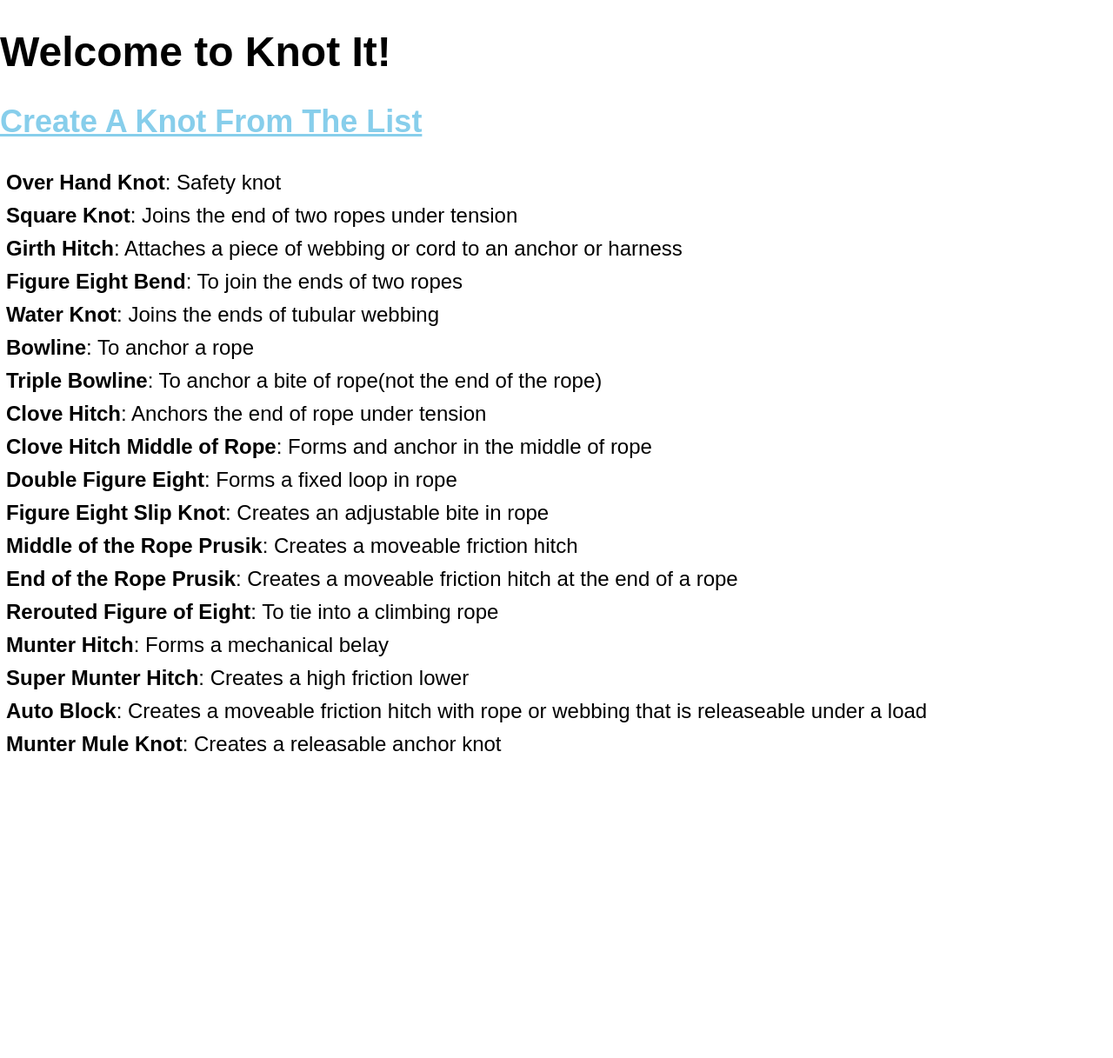
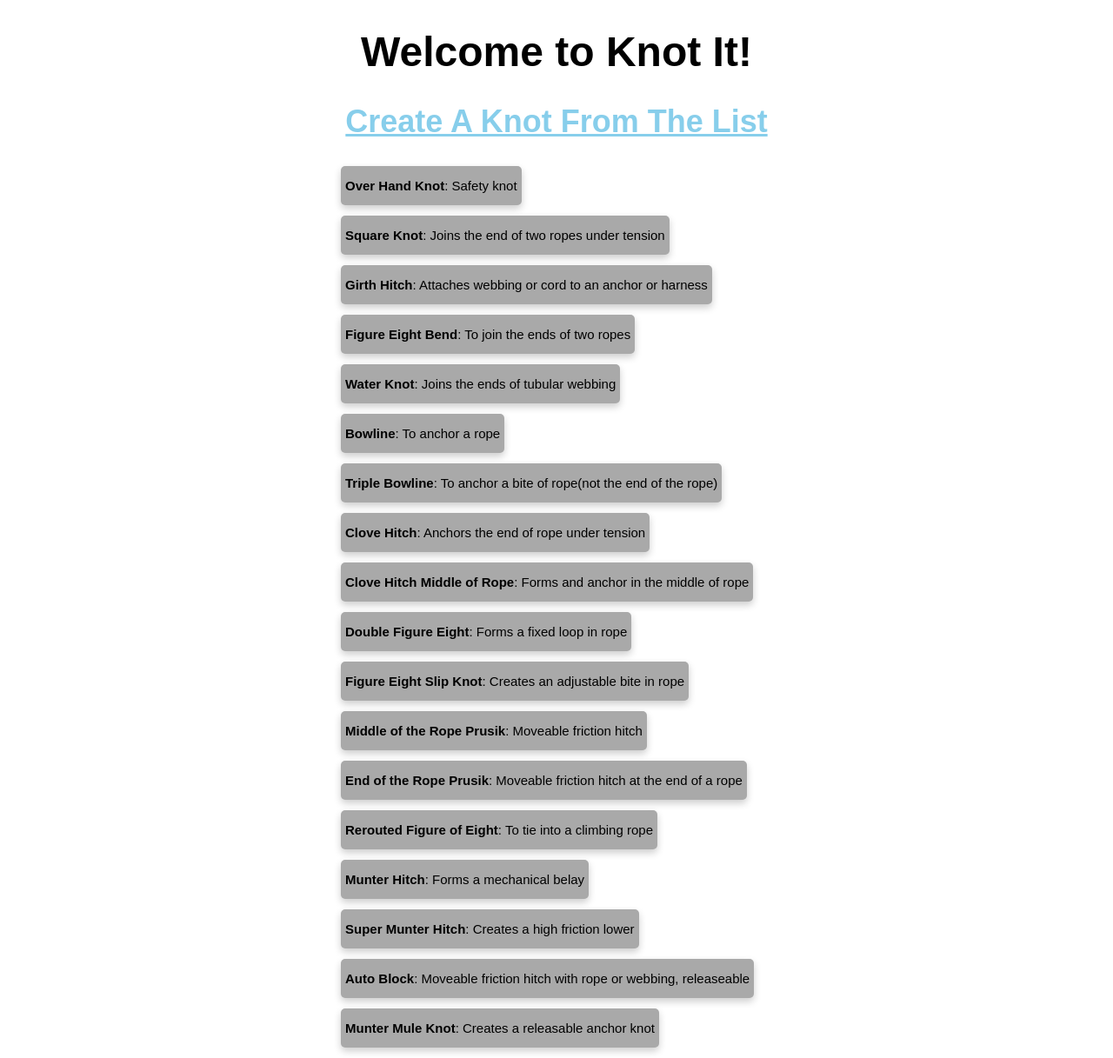
Before and after one commit to MatthewScott32/Knot-It, a Django app: page / in a window 1280 px wide. Shown: the part 106-1323 px from the top of the page at 87% size. Before the commit the page ends 970 px from the top, so only its background shows below. Run offline with Django 3.2, Linux system fonts and the light colour scheme.

Commit message:
styled homepage

```diff
--- /dev/null
+++ b/knotitproject/knotitapp/static/styles/home.css
@@ -0,0 +1,19 @@
+.list-type3{
+    margin:0 auto;
+    width:500px;
+    }
+    .list-type3 li {
+    float:left;
+    height:35px;
+    line-height:35px;
+    font-size:15px;
+    margin-bottom: 12px;
+    margin-right: 12px;
+    font-family: 'Raleway', sans-serif;
+    }
+
+.card {
+        box-shadow: 0 4px 8px 0 rgba(0,0,0,0.2);
+        border-radius: 5px;
+        background-color: darkgrey;
+    }
--- a/knotitproject/knotitapp/templates/home/home.html
+++ b/knotitproject/knotitapp/templates/home/home.html
@@ -3,50 +3,50 @@
 
 
 {% block css %}
-    <link rel="stylesheet" />
+    <link rel="stylesheet" href="{% static 'styles/home.css' %}"/>
 {% endblock %}
 
 {% block content %}
 
-    <h1>Welcome to Knot It!</h1>
-    <h2><a href="{% url 'knotitapp:knot_form' %}">Create A Knot From The List</a></h2>
+    <h1 style="text-align: center">Welcome to Knot It!</h1>
+    <h2 style="text-align: center"><a href="{% url 'knotitapp:knot_form' %}">Create A Knot From The List</a></h2>
+      <div class="list-type3">
+        <ul>
+            <li class="card"><b>Over Hand Knot</b>: Safety knot </li>
 
-    <ul>
-        <li><b>Over Hand Knot</b>: Safety knot </li>
-        <br/>
-        <li><b>Square Knot</b>: Joins the end of two ropes under tension</li>
-        <br/>
-        <li><b>Girth Hitch</b>: Attaches a piece of webbing or cord to an anchor or harness</li>
-        <br/>
-        <li><b>Figure Eight Bend</b>: To join the ends of two ropes</li>
-        <br/>
-        <li><b>Water Knot</b>: Joins the ends of tubular webbing</li>
-        <br/>
-        <li><b>Bowline</b>: To anchor a rope</li>
-        <br/>
-        <li><b>Triple Bowline</b>: To anchor a bite of rope(not the end of the rope)</li>
-        <br/>
-        <li><b>Clove Hitch</b>: Anchors the end of rope under tension</li>
-        <br/>
-        <li><b>Clove Hitch Middle of Rope</b>: Forms and anchor in the middle of rope</li>
-        <br/>
-        <li><b>Double Figure Eight</b>: Forms a fixed loop in rope</li>
-        <br/>
-        <li><b>Figure Eight Slip Knot</b>: Creates an adjustable bite in rope</li>
-        <br/>
-        <li><b>Middle of the Rope Prusik</b>: Creates a moveable friction hitch</li>
-        <br/>
-        <li><b>End of the Rope Prusik</b>: Creates a moveable friction hitch at the end of a rope</li>
-        <br/>
-        <li><b>Rerouted Figure of Eight</b>: To tie into a climbing rope</li>
-        <br/>
-        <li><b>Munter Hitch</b>: Forms a mechanical belay</li>
-        <br/>
-        <li><b>Super Munter Hitch</b>: Creates a high friction lower</li>
-        <br/>
-        <li><b>Auto Block</b>: Creates a moveable friction hitch with rope or webbing that is releaseable under a load</li>
-        <br/>
-        <li><b>Munter Mule Knot</b>: Creates a releasable anchor knot</li>
-    </ul>
+            <li class="card"><b>Square Knot</b>: Joins the end of two ropes under tension</li>
 
+            <li class="card"><b>Girth Hitch</b>: Attaches webbing or cord to an anchor or harness</li>
+
+            <li class="card"><b>Figure Eight Bend</b>: To join the ends of two ropes</li>
+
+            <li class="card"><b>Water Knot</b>: Joins the ends of tubular webbing</li>
+
+            <li class="card"><b>Bowline</b>: To anchor a rope</li>
+
+            <li class="card"><b>Triple Bowline</b>: To anchor a bite of rope(not the end of the rope)</li>
+
+            <li class="card"><b>Clove Hitch</b>: Anchors the end of rope under tension</li>
+
+            <li class="card"><b>Clove Hitch Middle of Rope</b>: Forms and anchor in the middle of rope</li>
+
+            <li class="card"><b>Double Figure Eight</b>: Forms a fixed loop in rope</li>
+
+            <li class="card"><b>Figure Eight Slip Knot</b>: Creates an adjustable bite in rope</li>
+
+            <li class="card"><b>Middle of the Rope Prusik</b>: Moveable friction hitch</li>
+
+            <li class="card"><b>End of the Rope Prusik</b>: Moveable friction hitch at the end of a rope</li>
+
+            <li class="card"><b>Rerouted Figure of Eight</b>: To tie into a climbing rope</li>
+
+            <li class="card"><b>Munter Hitch</b>: Forms a mechanical belay</li>
+
+            <li class="card"><b>Super Munter Hitch</b>: Creates a high friction lower</li>
+
+            <li class="card"><b>Auto Block</b>: Moveable friction hitch with rope or webbing, releaseable</li>
+
+            <li class="card"><b>Munter Mule Knot</b>: Creates a releasable anchor knot</li>
+        </ul>
+      </div>
 {% endblock %}
```
